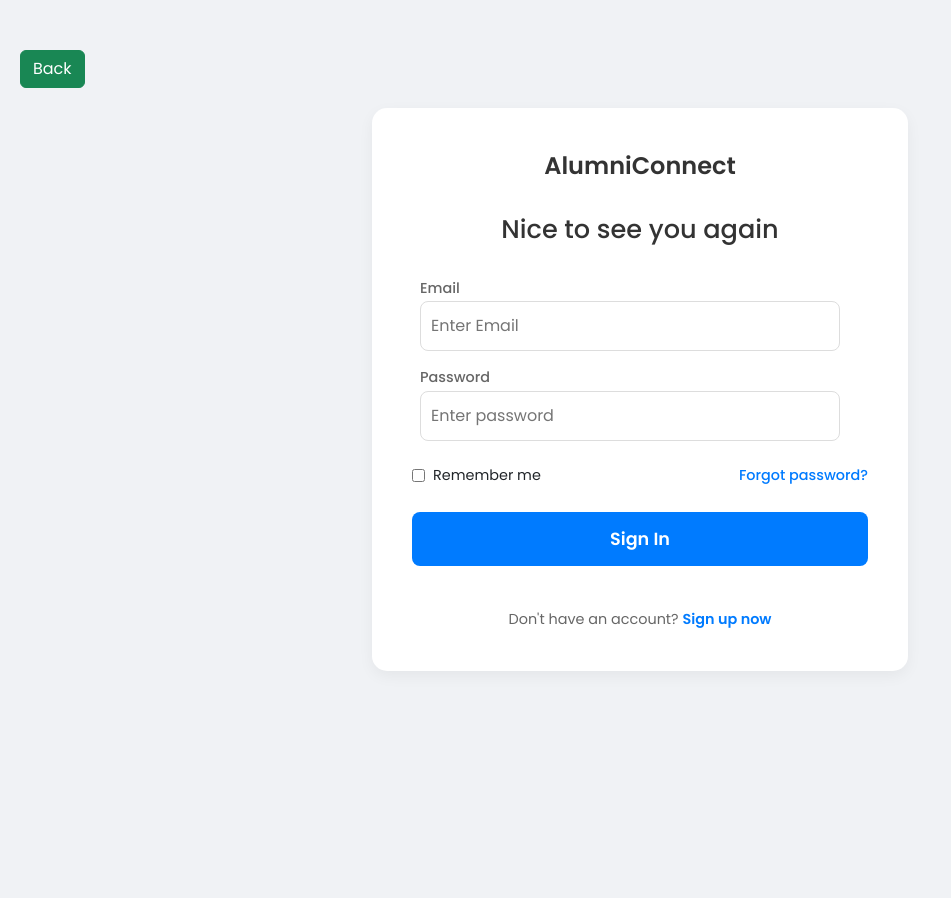
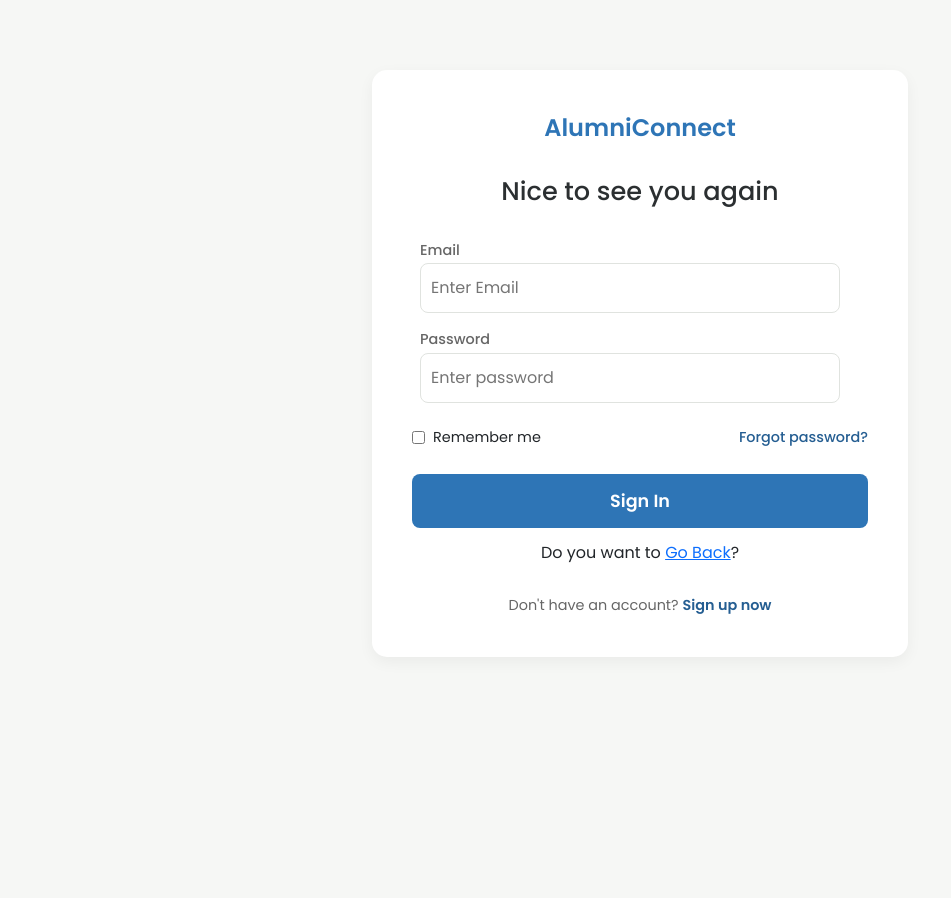
Before and after one commit to GohelBhargav13/AlumniConnect, a PHP site: page /SE_Project/login.php in a window 1280 px wide. Shown: the whole page, without its empty margins (0-951 px from the left). After the commit the page ends 614 px from the top, so only its background shows below. Run offline with PHP 8.4, Linux system fonts and the light colour scheme.

Commit message:
fix: Login file updated

```diff
--- a/login.php
+++ b/login.php
@@ -40,15 +40,18 @@ if ($_SERVER["REQUEST_METHOD"] === "POST" && isset($_POST['click_btn'])) {
     <meta name="viewport" content="width=device-width, initial-scale=1.0">
     <title>Login Page</title>
     <link href="https://cdn.jsdelivr.net/npm/bootstrap@5.3.8/dist/css/bootstrap.min.css" rel="stylesheet">
-
+	<link rel="icon" href="./assets/gec_favicon.png">
     <style>
         @import url('https://fonts.googleapis.com/css2?family=Poppins:wght@400;500;600;700&display=swap');
 
         :root {
-            --primary-blue: #007bff;
-            --text-color: #333;
-            --light-gray: #f0f2f5;
-            --border-color: #ddd;
+            --navy: #2E75B6;
+            --navy-dark: #255E92;
+            --teal: #2E75B6;
+            --teal-dark: #255E92;
+            --text-color: #2b2f31;
+            --light-gray: #f6f7f5;
+            --border-color: #e0e3df;
         }
 
         body {
@@ -120,7 +123,7 @@ if ($_SERVER["REQUEST_METHOD"] === "POST" && isset($_POST['click_btn'])) {
         .logo span {
             font-weight: 600;
             font-size: 1.5rem;
-            color: var(--text-color);
+            color: var(--navy);
         }
 
         h2 {
@@ -159,7 +162,7 @@ if ($_SERVER["REQUEST_METHOD"] === "POST" && isset($_POST['click_btn'])) {
 
         .form-group input:focus,
         .form-group select:focus {
-            border-color: var(--primary-blue);
+            border-color: var(--teal);
         }
 
         .form-group select {
@@ -195,11 +198,11 @@ if ($_SERVER["REQUEST_METHOD"] === "POST" && isset($_POST['click_btn'])) {
 
         .remember-me input[type="checkbox"] {
             margin-right: 8px;
-            accent-color: var(--primary-blue);
+            accent-color: var(--teal);
         }
 
         .forgot-password {
-            color: var(--primary-blue);
+            color: var(--teal-dark);
             text-decoration: none;
             font-weight: 500;
         }
@@ -211,7 +214,7 @@ if ($_SERVER["REQUEST_METHOD"] === "POST" && isset($_POST['click_btn'])) {
         .btn-primary {
             width: 100%;
             padding: 14px;
-            background-color: var(--primary-blue);
+            background-color: var(--teal);
             color: #fff;
             border: none;
             border-radius: 8px;
@@ -223,7 +226,7 @@ if ($_SERVER["REQUEST_METHOD"] === "POST" && isset($_POST['click_btn'])) {
         }
 
         .btn-primary:hover {
-            background-color: #0056b3;
+            background-color: var(--teal-dark);
         }
 
         .social-login-separator {
@@ -285,7 +288,7 @@ if ($_SERVER["REQUEST_METHOD"] === "POST" && isset($_POST['click_btn'])) {
         }
 
         .signup-link a {
-            color: var(--primary-blue);
+            color: var(--teal-dark);
             text-decoration: none;
             font-weight: 600;
         }
@@ -347,10 +350,6 @@ if ($_SERVER["REQUEST_METHOD"] === "POST" && isset($_POST['click_btn'])) {
 </head>
 
 <body>
-    <div>
-        <button class="btn btn-success"><a href="./alumni/landing.php" class="text-white" style="text-decoration: none;">Back</a></button>
-    </div>
-
     <div class="main">
         <div class="container">
             <div class="login-section">
@@ -389,7 +388,7 @@ if ($_SERVER["REQUEST_METHOD"] === "POST" && isset($_POST['click_btn'])) {
                         </div>
                         <div class="form-group password-group">
                             <label for="password">Password</label>
-                            <input type="password" id="password" name="password" placeholder="Enter password" maxlength="8">
+                            <input type="password" id="password" name="password" placeholder="Enter password" minlength="8">
                             <p id="strength_password"></p>
                         </div>
 
@@ -398,10 +397,11 @@ if ($_SERVER["REQUEST_METHOD"] === "POST" && isset($_POST['click_btn'])) {
                                 <input type="checkbox" id="remember">
                                 <label for="remember">Remember me</label>
                             </div>
-                            <a href="#" class="forgot-password">Forgot password?</a>
+                            <a href="./alumni/alumni_forgot_password.php" class="forgot-password">Forgot password?</a>
                         </div>
 
                         <button type="submit" class="btn-primary" id="click_btn" name="click_btn" style="margin-bottom: 13px;">Sign In</button>
+                        <p style="text-align: center;">Do you want to <a href="./index.php">Go Back</a>?</p>
                     </form>
 
                     <div class="signup-link">
@@ -411,7 +411,6 @@ if ($_SERVER["REQUEST_METHOD"] === "POST" && isset($_POST['click_btn'])) {
             </div>
         </div>
     </div>
-
     <script>
         const message = document.getElementById("message");
         const email = document.getElementById("email");
```
